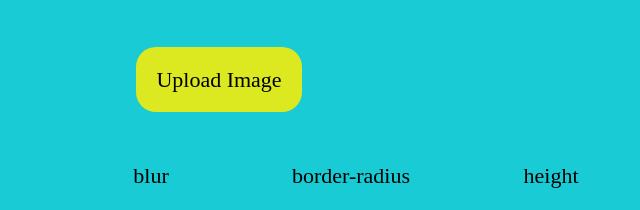
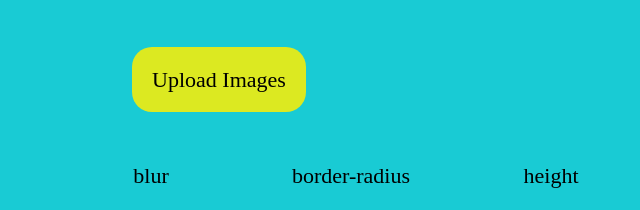
Before and after one commit to manamae/manamae.github.io, a plain HTML site: page index.html in a window 1280 px wide. Shown: the part 153-363 px from the top of the page, 421-1061 px from the left. Drawn offline with nearby package versions, Linux system fonts and the light colour scheme; a web font is replaced by a local one.

Commit message:
Update index.html

```diff
--- a/index.html
+++ b/index.html
@@ -53,7 +53,7 @@
 <body>
     <p style="text-align: center;font-size: 70px;">EDIT UR IMAGE</p>
     <p><input type="file" accept="image/*" name="image" id="file" onchange="loadFile(event)" style="display: none;"></p>
-    <p style="text-align:center"><label for="file" class="forlable">Upload Image</label></p>
+    <p style="text-align:center"><label for="file" class="forlable">Upload Images</label></p>
 
     <div class="ads">
 
```
